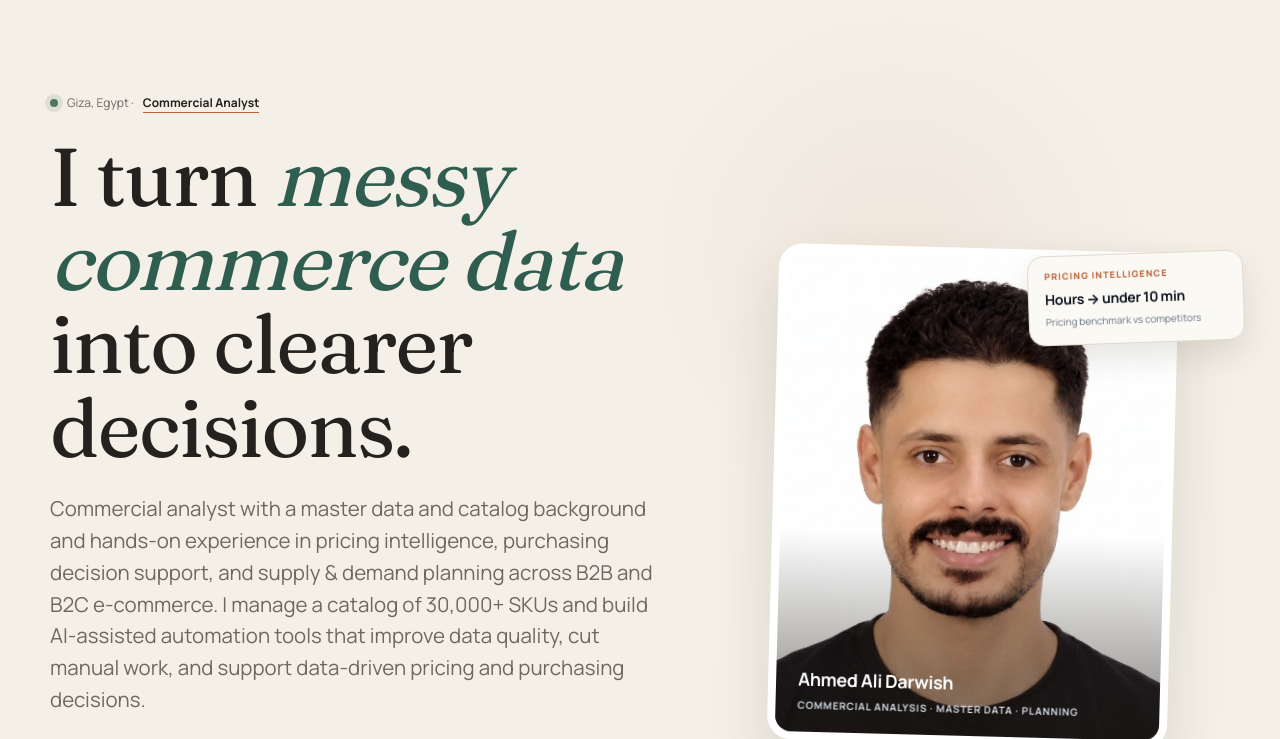
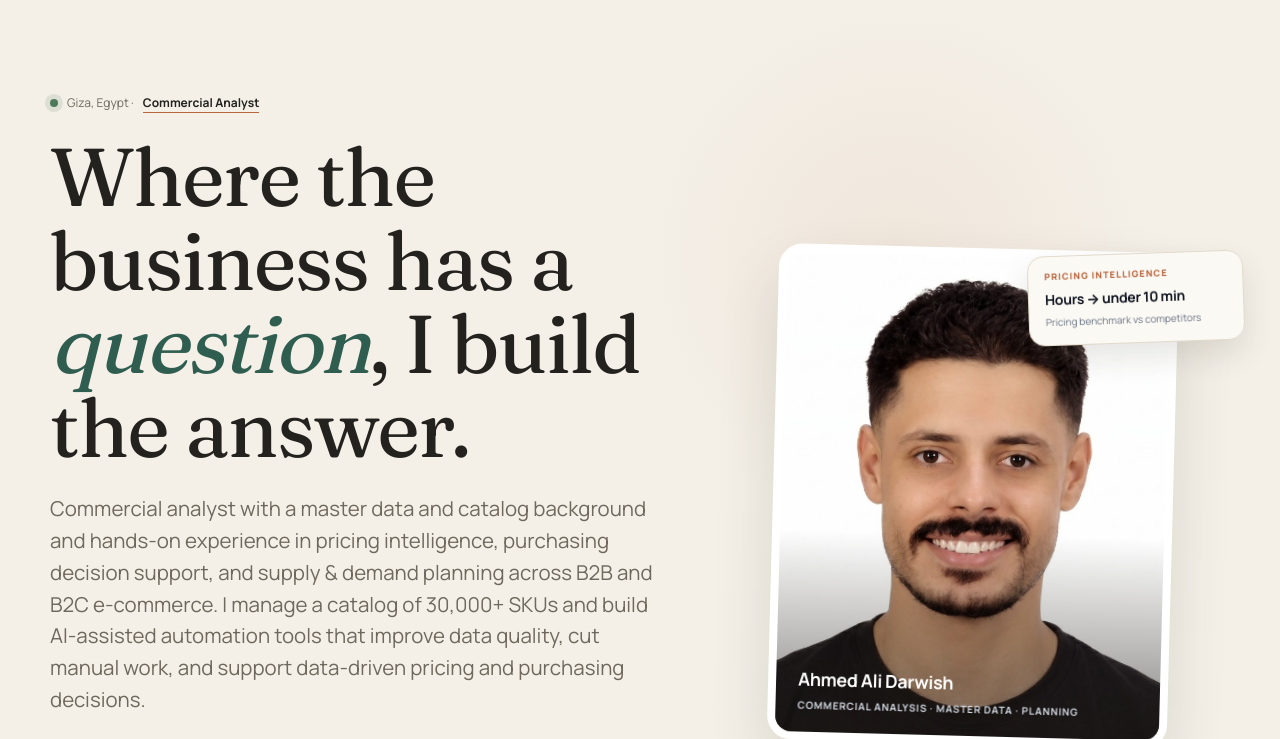
Before and after one commit to ahmedalidarw-gif/portfolio, a plain HTML site: page index.html in a window 1280 px wide. Shown: the part 61-800 px from the top of the page. Drawn offline with Linux system fonts and the light colour scheme.

Commit message:
Update index.html

```diff
--- a/index.html
+++ b/index.html
@@ -475,7 +475,7 @@ h1,h2,h3,.about-title,.contact h2{font-family:var(--serif);font-weight:500;lette
     <div>
       <img class="m-avatar" src="assets/img/portrait.jpg" alt="Ahmed Ali Darwish" width="64" height="64">
 <div class="availability"><span class="pulse"></span> Giza, Egypt · <span class="role-tag" id="rotator">Commercial Analyst</span></div>
-      <h1>I turn <span class="grad">messy commerce data</span> into clearer decisions.</h1>
+      <h1>Where the business has a <span class="grad">question</span>, I build the answer.</h1>
       <p class="hero-copy m-short">Commercial analyst with a master data background, managing 30,000+ SKUs and building tools that make pricing and purchasing decisions faster and more accurate.</p>
 <p class="hero-copy d-long">Commercial analyst with a master data and catalog background and hands-on experience in pricing intelligence, purchasing decision support, and supply &amp; demand planning across B2B and B2C e-commerce. I manage a catalog of 30,000+ SKUs and build AI-assisted automation tools that improve data quality, cut manual work, and support data-driven pricing and purchasing decisions.</p>
       <div class="hero-actions">
```
